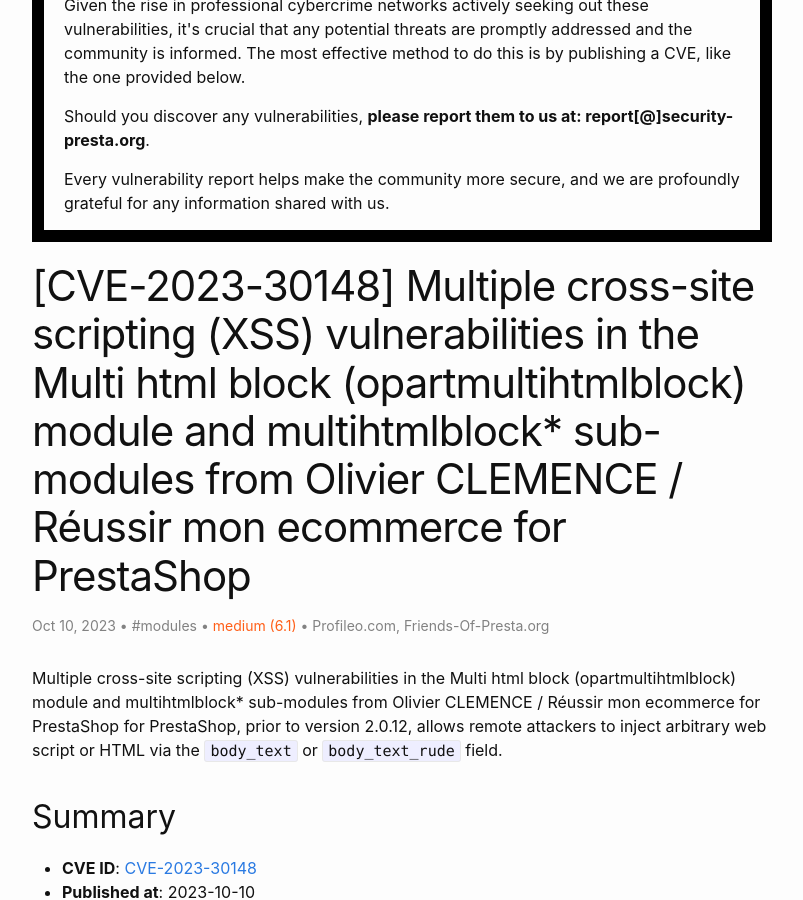
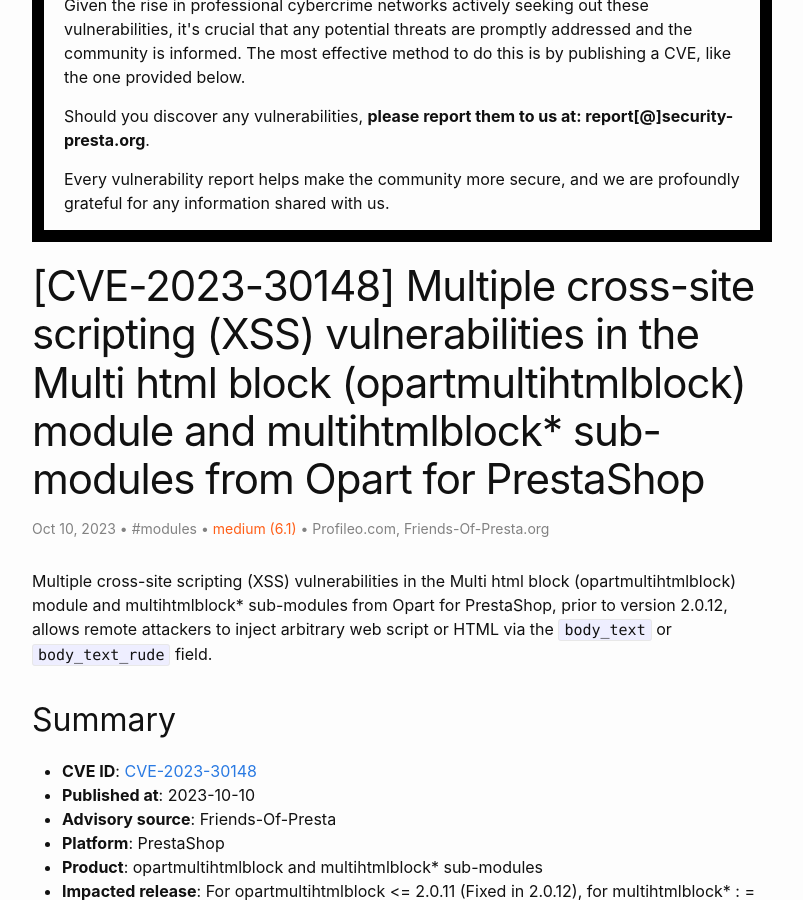
Before and after one commit to friends-of-presta/security-advisories, a Jekyll site: the page built from _posts/2023-10-10-opartmultihtmlblock.md, in a window 1280 px wide and 900 px high, scrolled down 342 px. Shown: the whole window, without its empty margins (238-1041 px from the left). Built offline with Jekyll 4.4.1, drawn with Linux system fonts in a browser that asks for light colours.

Commit message:
Update 2023-10-10-opartmultihtmlblock.md

```diff
--- a/_posts/2023-10-10-opartmultihtmlblock.md
+++ b/_posts/2023-10-10-opartmultihtmlblock.md
@@ -1,6 +1,6 @@
 ---
 layout: post
-title: "[CVE-2023-30148] Multiple cross-site scripting (XSS) vulnerabilities in the Multi html block (opartmultihtmlblock) module and multihtmlblock* sub-modules from Olivier CLEMENCE / Réussir mon ecommerce for PrestaShop"
+title: "[CVE-2023-30148] Multiple cross-site scripting (XSS) vulnerabilities in the Multi html block (opartmultihtmlblock) module and multihtmlblock* sub-modules from Opart for PrestaShop"
 categories: modules
 author:
 - Profileo.com
@@ -9,7 +9,7 @@ meta: "CVE,PrestaShop,opartmultihtmlblock,multihtmlblock"
 severity: "medium (6.1)"
 ---
 
-Multiple cross-site scripting (XSS) vulnerabilities in the Multi html block (opartmultihtmlblock) module and multihtmlblock* sub-modules from Olivier CLEMENCE / Réussir mon ecommerce for PrestaShop for PrestaShop, prior to version 2.0.12, allows remote attackers to inject arbitrary web script or HTML via the `body_text` or `body_text_rude` field.
+Multiple cross-site scripting (XSS) vulnerabilities in the Multi html block (opartmultihtmlblock) module and multihtmlblock* sub-modules from Opart for PrestaShop, prior to version 2.0.12, allows remote attackers to inject arbitrary web script or HTML via the `body_text` or `body_text_rude` field.
 
 ## Summary
 
```
